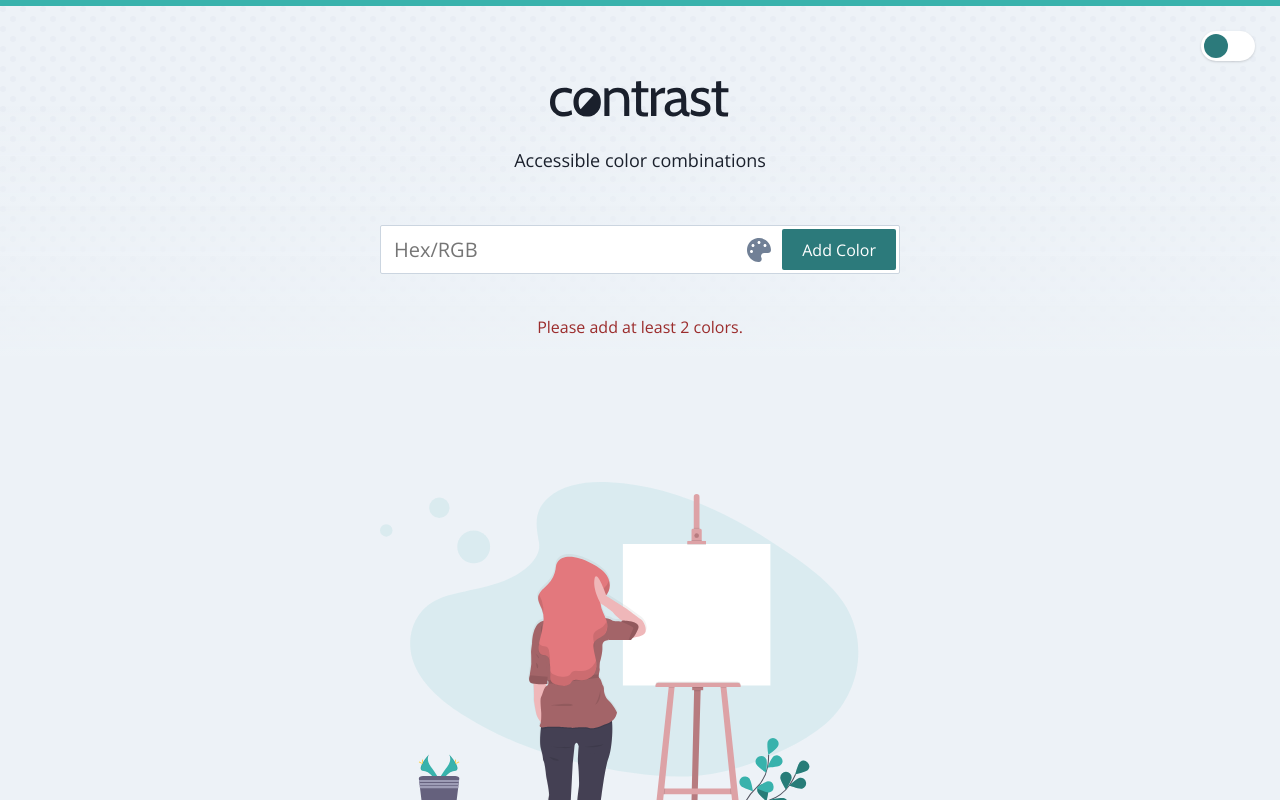
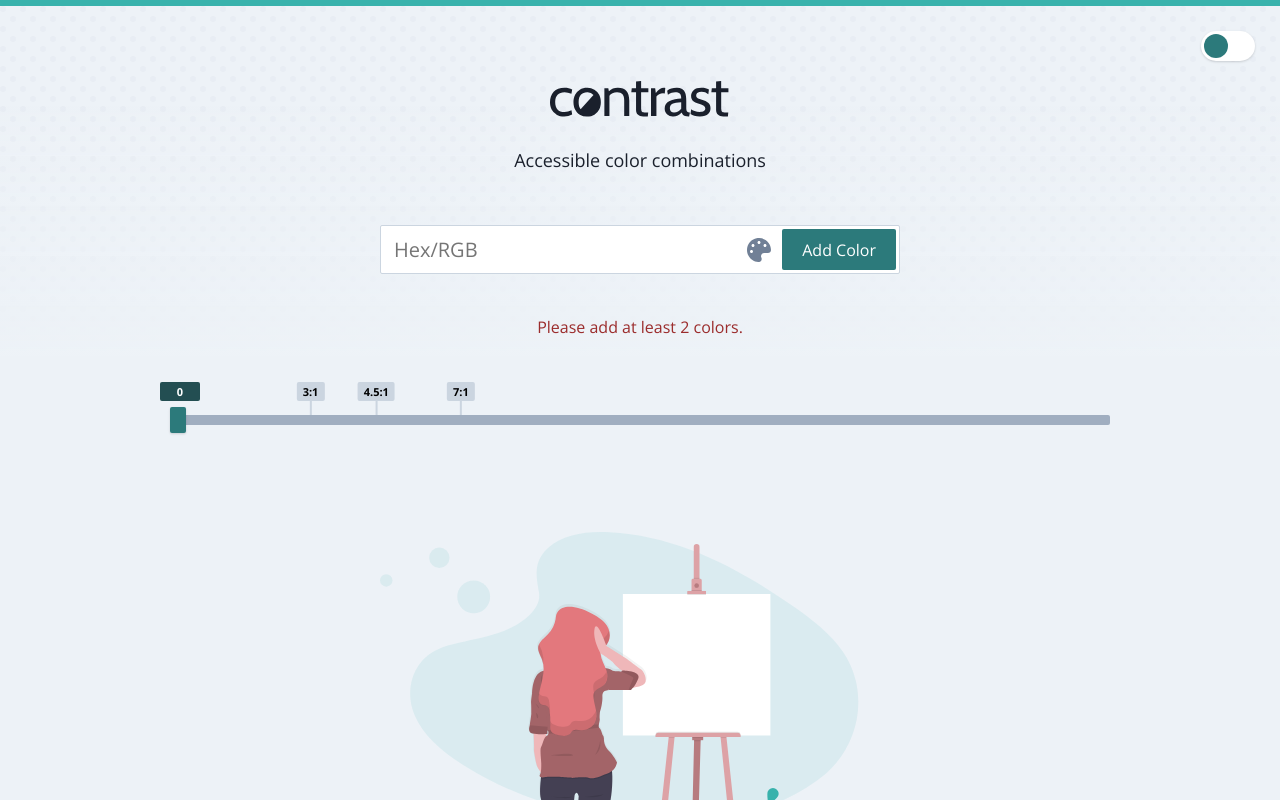
Before and after one commit to crgeary/contrast, a React (Create React App) app: page / in a window 1280 px wide. Shown: the top 800 px of the page. Built offline with nearby package versions, Linux system fonts and the light colour scheme.

Commit message:
add range slider for contrast selection

```diff
--- a/src/App.js
+++ b/src/App.js
@@ -11,6 +11,7 @@ import Logo from './components/Logo/Logo';
 import Popup from './components/Popup/Popup';
 import Colors from './components/Colors/Colors';
 import SwatchDetail from './components/SwatchDetail/SwatchDetail';
+import RangeSlider from './components/RangeSlider/RangeSlider';
 
 import './app.scss';
 
@@ -21,12 +22,15 @@ export default class App extends Component {
             colors: [],
             isDark: false,
             currentColor: null,
+            minContrast: 0,
         };
         this.doClosePopup = this.doClosePopup.bind(this);
         this.doNewColor = this.doNewColor.bind(this);
         this.doDarkModeToggle = this.doDarkModeToggle.bind(this);
         this.doColorSwatchClick = this.doColorSwatchClick.bind(this);
         this.doRemoveColor = this.doRemoveColor.bind(this);
+        this.doRangeSliderChange = this.doRangeSliderChange.bind(this);
+        this.doSetRangeSlider = this.doSetRangeSlider.bind(this);
     }
     componentDidMount() {
         if (!window.location.hash) {
@@ -66,6 +70,14 @@ export default class App extends Component {
             currentColor: color
         });
     }
+    doRangeSliderChange(e) {
+        this.setState({
+            minContrast: e.target.value
+        });
+    }
+    doSetRangeSlider(contrast) {
+        this.setState({ minContrast: contrast });
+    }
     doClosePopup() {
         document.body.classList.remove('body--popup');
         this.setState({
@@ -87,7 +99,7 @@ export default class App extends Component {
             });
         });
 
-        return r;
+        return r.filter(c => c.contrast >= this.state.minContrast);
     }
     render() {
         return (
@@ -104,6 +116,7 @@ export default class App extends Component {
                     <div className="container">
                         <Picker doNewColor={this.doNewColor} />
                         <Colors colors={this.state.colors} doRemoveColor={this.doRemoveColor} />
+                        <RangeSlider current={this.state.minContrast} doRangeSliderChange={this.doRangeSliderChange} doSetRangeSlider={this.doSetRangeSlider} />
                     </div>
                     <div className="container container--wide">
 
--- a/src/components/Colors/Colors.scss
+++ b/src/components/Colors/Colors.scss
@@ -4,7 +4,7 @@
     flex-direction: column;
     align-items: center;
     max-width: 720px;
-    margin: 0 auto 75px auto;
+    margin: 0 auto 25px auto;
 
     & > p {
         color: #9B2C2C;
--- /dev/null
+++ b/src/components/RangeSlider/RangeSlider.js
@@ -0,0 +1,18 @@
+import React from 'react';
+
+import './RangeSlider.scss';
+
+export default function RangeSlider ({ current, doRangeSliderChange, doSetRangeSlider }) {
+    const currentPercentage = (current/21)*100;
+    return (
+        <div className="range-slider">
+            <div class="range-slider__control">
+                <span class="range-slider__current" style={{ left: `calc(${currentPercentage}% - ${(16/100)*currentPercentage}px - 10px)` }}>{current}</span>
+                <button class="range-slider__indicator range-slider__indicator--3:1" onClick={() => doSetRangeSlider(3)}>3:1</button>
+                <button class="range-slider__indicator range-slider__indicator--4.5:1" onClick={() => doSetRangeSlider(4.5)}>4.5:1</button>
+                <button class="range-slider__indicator range-slider__indicator--7:1" onClick={() => doSetRangeSlider(7)}>7:1</button>
+                <input type="range" min="0" max="21" step=".01" value={current} onChange={doRangeSliderChange} />
+            </div>
+        </div>
+    );
+}
--- /dev/null
+++ b/src/components/RangeSlider/RangeSlider.scss
@@ -0,0 +1,118 @@
+.range-slider {
+    margin-bottom: 50px;
+    height: 50px;
+    padding-top: (50px - 26px);
+
+    &__control {
+        position: relative;
+        height: 28px;
+
+        input[type="range"] {
+            appearance: none;
+            width: 100%;
+            background: transparent;
+            position: relative;
+            z-index: 10;
+
+            &::-webkit-slider-thumb {
+                appearance: none;
+            }
+
+            &:focus {
+                outline: none;
+            }
+
+            @mixin thumb() {
+                border: none;
+                height: 26px;
+                width: 16px;
+                border-radius: 2px;
+                background: #2C7A7B;
+                cursor: grab;
+                margin-top: -8px;
+                box-shadow: 0 1px 3px 0 rgba(0, 0, 0, 0.1), 0 1px 2px 0 rgba(0, 0, 0, 0.06);
+            }
+
+            &::-webkit-slider-thumb { @include thumb(); }
+            &::-moz-range-thumb { @include thumb(); }
+            &::-ms-thumb { @include thumb(); }
+
+            @mixin track() {
+                width: 100%;
+                height: 10px;
+                border: none;
+                border-radius: 2px;
+                background-color: #A0AEC0;
+            }
+
+            &::-webkit-slider-runnable-track {
+                @include track();
+            }
+
+            &::-moz-range-track {
+                @include track();
+            }
+        }
+    }
+
+    &__current, &__indicator {
+        position: absolute;
+        font-size: 11px;
+        font-weight: bold;
+        line-height: 1;
+        border-radius: 2px;
+        padding: 4px 6px;
+        bottom: calc(100% + 5px);
+        text-align: center;
+        border: none;
+    }
+
+    &__current {
+        background-color: #234E52;
+        z-index: 10;
+        color: #ffffff;
+        width: 40px;
+    }
+
+    &__indicator {
+        background-color: #CBD5E0;
+        z-index: 5;
+        cursor: pointer;
+        transform: translateX(50%);
+
+        &::after {
+            content: '';
+            display: block;
+            height: 15px;
+            width: 2px;
+            position: absolute;
+            left: 50%;
+            top: 100%;
+            transform: translateX(-50%);
+            background-color: #CBD5E0;
+        }
+
+        @function indicator-left($v) {
+            @return calc(((#{$v}/21)*100%) - ((16/100) * ((#{$v}/21)*100%)));
+        }
+
+        &--3\:1 {
+            left: indicator-left(3);
+        }
+        &--4\.5\:1 {
+            left: indicator-left(4.5);
+        }
+        &--7\:1 {
+            left: indicator-left(7);
+        }
+
+        &:hover, &:focus {
+            outline: none;
+            background-color: #A0AEC0;
+        }
+    }
+
+    @media screen and (max-width: 767px) {
+        display: none;
+    }
+}
```
